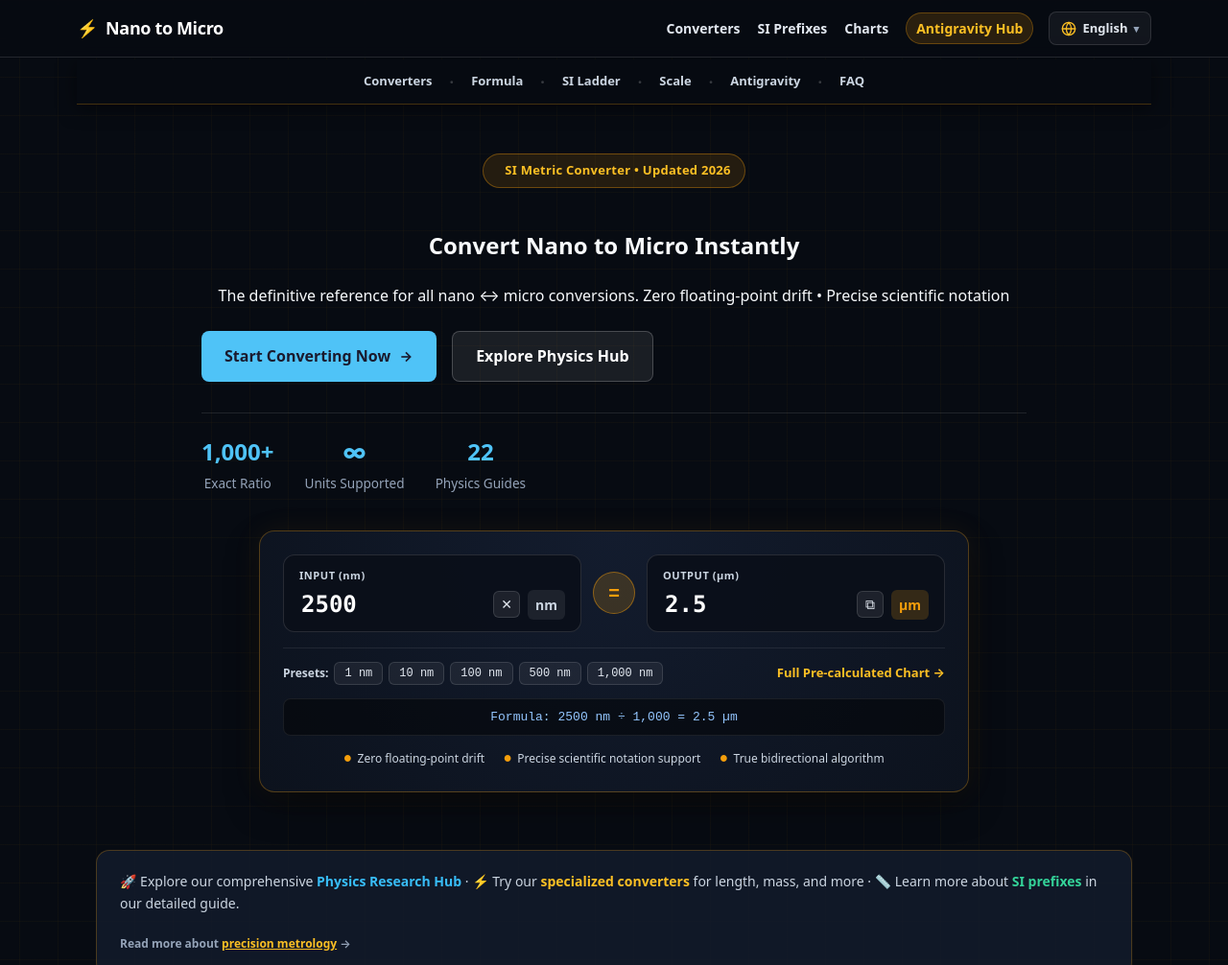
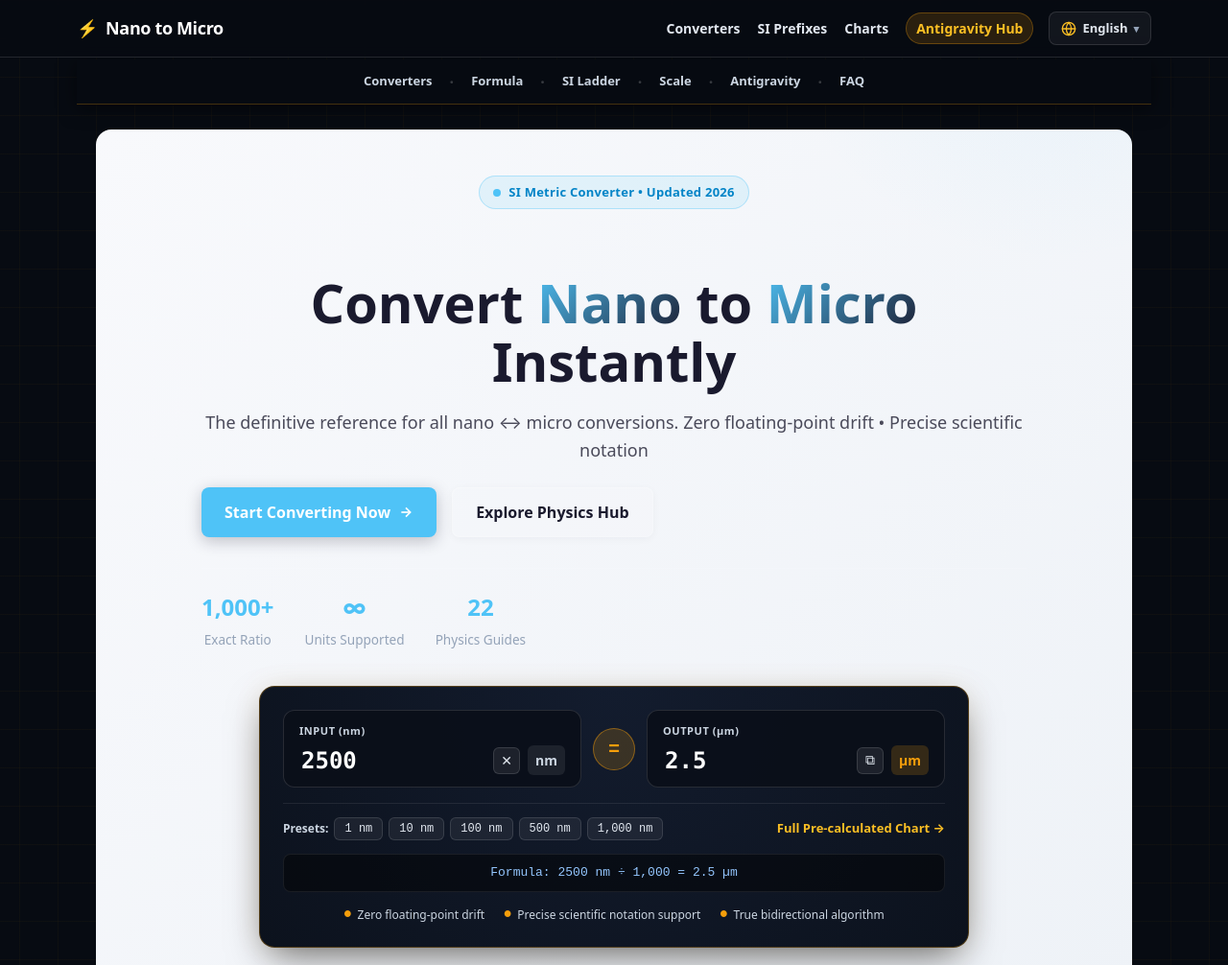
Before and after one commit to maryam-2021/NanoToMicro, an Astro site: page / in a window 1280 px wide. Shown: the top 1006 px of the page at 96% size. Built offline with nearby package versions, Linux system fonts and the light colour scheme; Astro itself is replaced by a stand-in of ours.

Commit message:
style(hero): apply radial glow background, gradient highlight text, and primary CTA elevations

```diff
--- a/src/pages/index.astro
+++ b/src/pages/index.astro
@@ -685,21 +685,44 @@ const description = 'The definitive reference for all nano ↔ micro conversions
     user-select: none;
   }
 
-  /* Hero Container */
+  /* Hero Section */
+  .hero-section {
+    padding: 48px 0 64px;
+    background: linear-gradient(135deg, #f8f9fc 0%, #eef2f7 100%);
+    position: relative;
+    overflow: hidden;
+    border-radius: 16px;
+    margin-bottom: 32px;
+  }
+
+  .hero-section::before {
+    content: '';
+    position: absolute;
+    top: -50%;
+    right: -20%;
+    width: 600px;
+    height: 600px;
+    background: radial-gradient(circle, rgba(79, 195, 247, 0.08) 0%, transparent 70%);
+    border-radius: 50%;
+    pointer-events: none;
+  }
+
   .hero-container {
-    text-align: center;
-    padding: 1.5rem 0 2rem;
     max-width: 860px;
     margin: 0 auto;
+    text-align: center;
+    position: relative;
+    z-index: 2;
+    padding: 0 20px;
   }
 
   .hero-badge {
     display: inline-flex;
     align-items: center;
     gap: 8px;
-    background: rgba(245, 158, 11, 0.12);
-    color: #fbbf24;
-    border: 1px solid rgba(245, 158, 11, 0.35);
+    background: rgba(79, 195, 247, 0.12);
+    color: #0284c7;
+    border: 1px solid rgba(79, 195, 247, 0.35);
     padding: 6px 14px;
     border-radius: 9999px;
     font-size: 13px;
@@ -708,35 +731,76 @@ const description = 'The definitive reference for all nano ↔ micro conversions
     margin-bottom: 20px;
   }
 
-  .pulse-dot {
-    width: 7px;
-    height: 7px;
-    background-color: #f59e0b;
+  .badge-dot {
+    width: 8px;
+    height: 8px;
+    background: #4fc3f7;
     border-radius: 50%;
-    box-shadow: 0 0 10px #f59e0b;
+    display: inline-block;
   }
 
-  .main-title {
-    font-size: clamp(2.4rem, 5.5vw, 3.6rem);
-    font-weight: 900;
-    line-height: 1.15;
-    letter-spacing: -0.03em;
-    color: #ffffff;
-    margin: 0 0 16px;
+  .hero-title {
+    font-size: 3.5rem;
+    font-weight: 700;
+    line-height: 1.1;
+    color: #1a1a2e;
+    margin-bottom: 16px;
   }
 
-  .gold-gradient {
-    background: linear-gradient(135deg, #f59e0b 0%, #fbbf24 60%, #fde68a 100%);
+  .hero-title .highlight {
+    background: linear-gradient(135deg, #4fc3f7, #1a1a2e);
     -webkit-background-clip: text;
     -webkit-text-fill-color: transparent;
+    background-clip: text;
   }
 
-  .hero-desc {
-    font-size: 17px;
-    color: #e2e8f0;
-    line-height: 1.65;
-    max-width: 760px;
-    margin: 0 auto 32px;
+  .hero-subtitle {
+    font-size: 1.125rem;
+    color: #4a4a5a;
+    line-height: 1.6;
+    margin-bottom: 24px;
+  }
+
+  .btn-primary {
+    display: inline-flex;
+    align-items: center;
+    gap: 8px;
+    padding: 14px 32px;
+    background: linear-gradient(135deg, #1a1a2e, #2d2d4e);
+    color: white !important;
+    border-radius: 8px;
+    font-weight: 600;
+    text-decoration: none !important;
+    transition: all 0.3s ease;
+    box-shadow: 0 4px 16px rgba(26, 26, 46, 0.25);
+  }
+
+  .btn-primary:hover {
+    transform: translateY(-2px);
+    box-shadow: 0 8px 24px rgba(26, 26, 46, 0.35);
+    text-decoration: none !important;
+  }
+
+  .btn-secondary {
+    display: inline-flex;
+    align-items: center;
+    gap: 8px;
+    padding: 14px 32px;
+    background: #ffffff;
+    border: 1px solid #e8ecf1;
+    color: #1a1a2e !important;
+    border-radius: 8px;
+    font-weight: 600;
+    text-decoration: none !important;
+    transition: all 0.3s ease;
+    box-shadow: 0 2px 8px rgba(26, 26, 46, 0.04);
+  }
+
+  .btn-secondary:hover {
+    border-color: #4fc3f7;
+    color: #039be5 !important;
+    transform: translateY(-2px);
+    box-shadow: 0 4px 12px rgba(26, 26, 46, 0.08);
   }
 
   .calc-wrapper {
```
